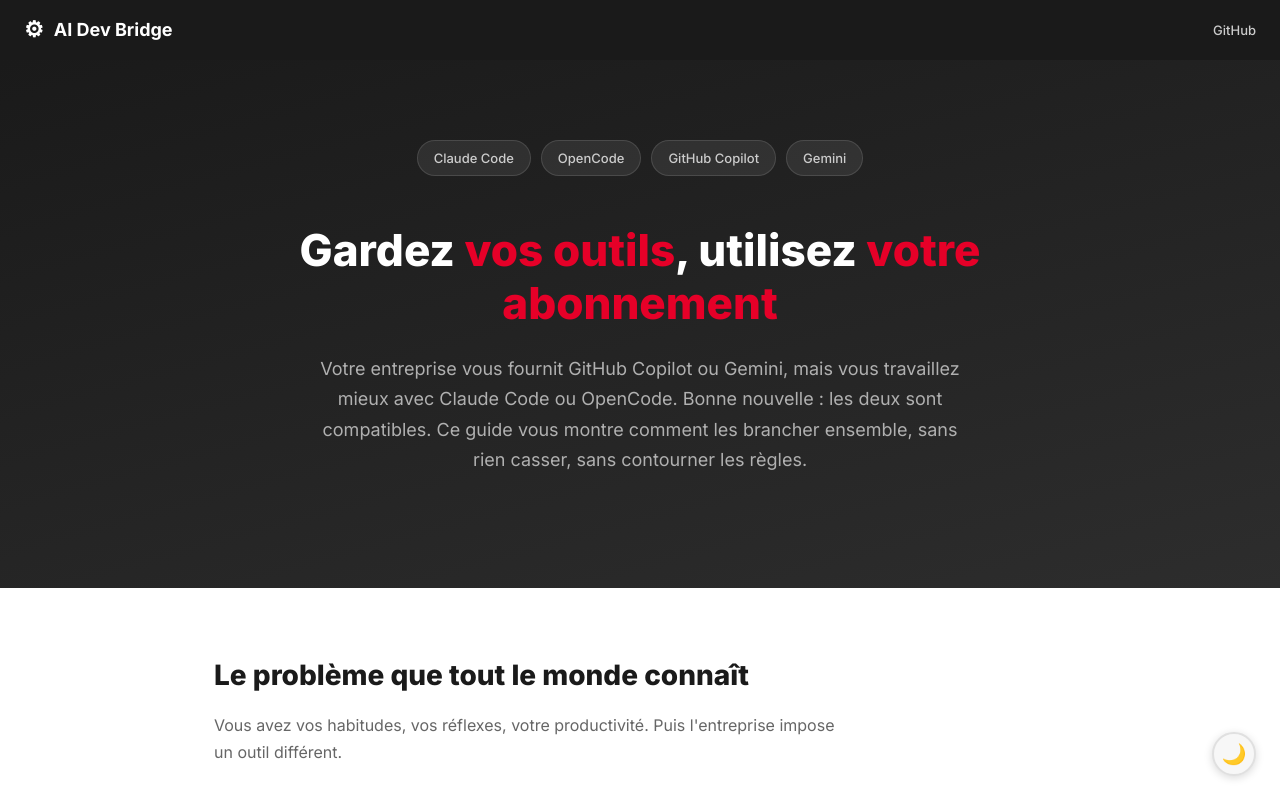
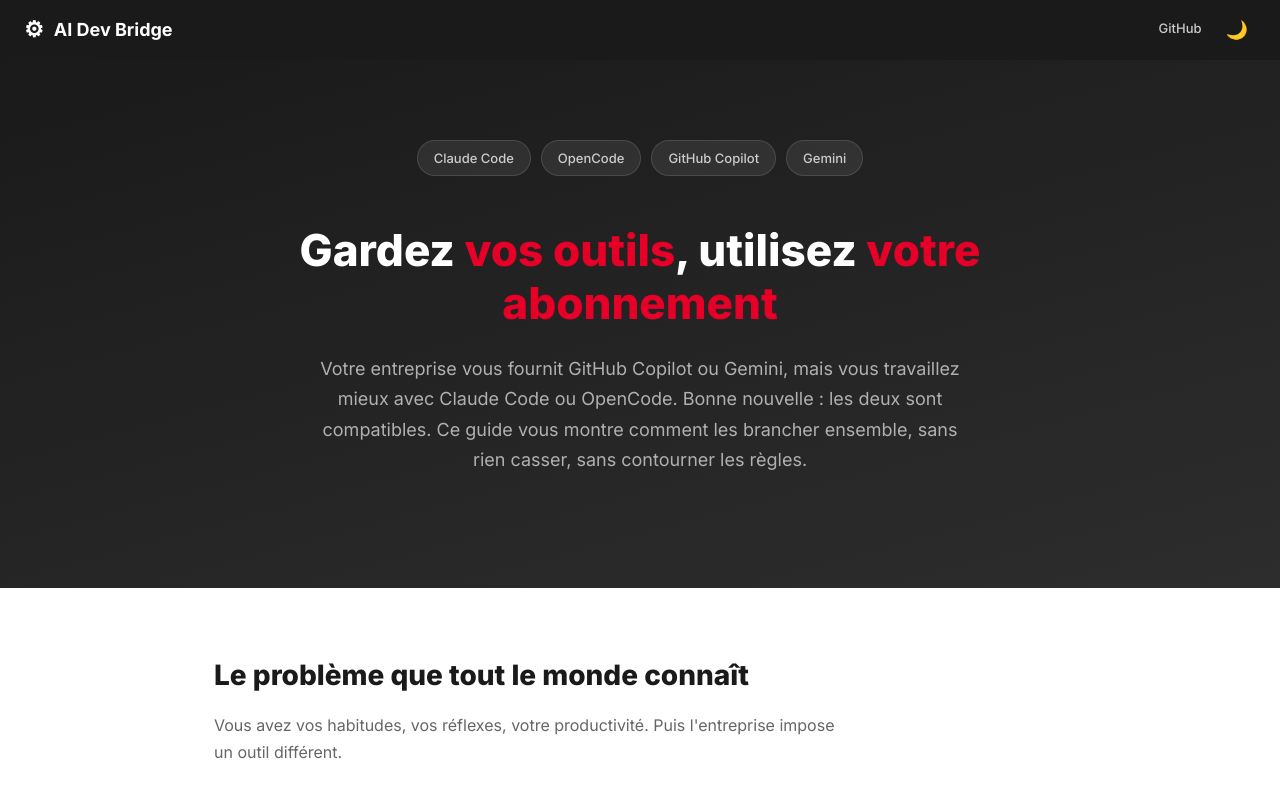
Before and after one commit to Anas-ZAHOURI/ai-dev-bridge, a website: page docs/index.html in a window 1280 px wide. Shown: the top 799 px of the page. Drawn offline with nearby package versions, Linux system fonts and the light colour scheme.

Commit message:
Ajouter lien accueil sur le logo, déplacer toggle dark mode dans le header
- Logo cliquable vers la page d'accueil sur toutes les sous-pages
- Toggle sombre/clair déplacé du coin flottant vers le header
- Couverture dark mode étendue (header, hero, footer, cards, tabs, steps)

```diff
--- a/docs/comparaison/css/style.css
+++ b/docs/comparaison/css/style.css
@@ -340,28 +340,23 @@ tr:hover td { background: var(--accent-light); }
 ::-webkit-scrollbar-thumb { background: var(--border-dark); border-radius: 4px; }
 ::-webkit-scrollbar-thumb:hover { background: var(--text-muted); }
 
-/* ===== Dark Mode Toggle Button ===== */
-.dark-mode-toggle {
-  position: fixed;
-  bottom: 24px;
-  right: 24px;
-  width: 44px;
-  height: 44px;
-  border-radius: 50%;
-  border: 2px solid var(--border);
-  background: var(--bg-card);
-  font-size: 20px;
+/* ===== Header logo link ===== */
+a.header-logo-link { text-decoration: none; color: inherit; display: flex; align-items: center; gap: 12px; }
+a.header-logo-link:hover { color: inherit; text-decoration: none; }
+
+/* ===== Dark Mode Toggle (header) ===== */
+.dark-mode-toggle-header {
+  background: none;
+  border: none;
+  font-size: 18px;
   cursor: pointer;
-  z-index: 200;
-  display: flex;
-  align-items: center;
-  justify-content: center;
-  box-shadow: 0 2px 8px rgba(0,0,0,.15);
-  transition: all .2s;
+  padding: 4px 8px;
+  border-radius: 6px;
+  transition: background .2s;
+  line-height: 1;
 }
-.dark-mode-toggle:hover {
-  transform: scale(1.1);
-  box-shadow: 0 4px 12px rgba(0,0,0,.25);
+.dark-mode-toggle-header:hover {
+  background: rgba(255,255,255,.1);
 }
 
 /* ===== Dark Mode ===== */
@@ -397,6 +392,35 @@ tr:hover td { background: var(--accent-light); }
   border-color: #404040;
   background: #2d2d2d;
 }
+[data-theme="dark"] .header {
+  background: #111111;
+}
+[data-theme="dark"] .hero {
+  background: linear-gradient(165deg, #111 0%, #1a1a1a 100%);
+}
+[data-theme="dark"] .footer {
+  border-color: #333;
+}
+[data-theme="dark"] .header-github {
+  color: #999;
+}
+[data-theme="dark"] .header-github:hover {
+  color: #fff;
+}
+[data-theme="dark"] .tab.active {
+  background: var(--accent);
+}
+[data-theme="dark"] .step {
+  background: #2d2d2d;
+  border-color: #404040;
+}
+[data-theme="dark"] .card {
+  background: #2d2d2d;
+  border-color: #404040;
+}
+[data-theme="dark"] .card:hover {
+  background: #333;
+}
 
 /* ===== Prism.js overrides ===== */
 pre[class*="language-"] { margin: 16px 0; border-radius: var(--radius); font-size: 13px; }
--- a/docs/css/style.css
+++ b/docs/css/style.css
@@ -340,28 +340,23 @@ tr:hover td { background: var(--accent-light); }
 ::-webkit-scrollbar-thumb { background: var(--border-dark); border-radius: 4px; }
 ::-webkit-scrollbar-thumb:hover { background: var(--text-muted); }
 
-/* ===== Dark Mode Toggle Button ===== */
-.dark-mode-toggle {
-  position: fixed;
-  bottom: 24px;
-  right: 24px;
-  width: 44px;
-  height: 44px;
-  border-radius: 50%;
-  border: 2px solid var(--border);
-  background: var(--bg-card);
-  font-size: 20px;
+/* ===== Header logo link ===== */
+a.header-logo-link { text-decoration: none; color: inherit; display: flex; align-items: center; gap: 12px; }
+a.header-logo-link:hover { color: inherit; text-decoration: none; }
+
+/* ===== Dark Mode Toggle (header) ===== */
+.dark-mode-toggle-header {
+  background: none;
+  border: none;
+  font-size: 18px;
   cursor: pointer;
-  z-index: 200;
-  display: flex;
-  align-items: center;
-  justify-content: center;
-  box-shadow: 0 2px 8px rgba(0,0,0,.15);
-  transition: all .2s;
+  padding: 4px 8px;
+  border-radius: 6px;
+  transition: background .2s;
+  line-height: 1;
 }
-.dark-mode-toggle:hover {
-  transform: scale(1.1);
-  box-shadow: 0 4px 12px rgba(0,0,0,.25);
+.dark-mode-toggle-header:hover {
+  background: rgba(255,255,255,.1);
 }
 
 /* ===== Dark Mode ===== */
@@ -397,6 +392,35 @@ tr:hover td { background: var(--accent-light); }
   border-color: #404040;
   background: #2d2d2d;
 }
+[data-theme="dark"] .header {
+  background: #111111;
+}
+[data-theme="dark"] .hero {
+  background: linear-gradient(165deg, #111 0%, #1a1a1a 100%);
+}
+[data-theme="dark"] .footer {
+  border-color: #333;
+}
+[data-theme="dark"] .header-github {
+  color: #999;
+}
+[data-theme="dark"] .header-github:hover {
+  color: #fff;
+}
+[data-theme="dark"] .tab.active {
+  background: var(--accent);
+}
+[data-theme="dark"] .step {
+  background: #2d2d2d;
+  border-color: #404040;
+}
+[data-theme="dark"] .card {
+  background: #2d2d2d;
+  border-color: #404040;
+}
+[data-theme="dark"] .card:hover {
+  background: #333;
+}
 
 /* ===== Prism.js overrides ===== */
 pre[class*="language-"] { margin: 16px 0; border-radius: var(--radius); font-size: 13px; }
--- a/docs/index.html
+++ b/docs/index.html
@@ -321,28 +321,23 @@
       .schema-arrow { transform: rotate(90deg); }
     }
 
-    /* ===== Dark Mode Toggle Button ===== */
-    .dark-mode-toggle {
-      position: fixed;
-      bottom: 24px;
-      right: 24px;
-      width: 44px;
-      height: 44px;
-      border-radius: 50%;
-      border: 2px solid var(--border);
-      background: var(--bg-card);
-      font-size: 20px;
+    /* ===== Header logo link ===== */
+    a.header-logo-link { text-decoration: none; color: inherit; display: flex; align-items: center; gap: 12px; }
+    a.header-logo-link:hover { color: inherit; text-decoration: none; }
+
+    /* ===== Dark Mode Toggle (header) ===== */
+    .dark-mode-toggle-header {
+      background: none;
+      border: none;
+      font-size: 18px;
       cursor: pointer;
-      z-index: 200;
-      display: flex;
-      align-items: center;
-      justify-content: center;
-      box-shadow: 0 2px 8px rgba(0,0,0,.15);
-      transition: all .2s;
+      padding: 4px 8px;
+      border-radius: 6px;
+      transition: background .2s;
+      line-height: 1;
     }
-    .dark-mode-toggle:hover {
-      transform: scale(1.1);
-      box-shadow: 0 4px 12px rgba(0,0,0,.25);
+    .dark-mode-toggle-header:hover {
+      background: rgba(255,255,255,.1);
     }
 
     /* ===== Dark Mode ===== */
@@ -364,6 +359,30 @@
     }
     [data-theme="dark"] .compliance {
       background: linear-gradient(135deg, #2d2d2d 0%, #3d1520 50%, #2d1a3d 100%);
+    }
+    [data-theme="dark"] .header {
+      background: #111111;
+    }
+    [data-theme="dark"] .hero {
+      background: linear-gradient(165deg, #111 0%, #1a1a1a 100%);
+    }
+    [data-theme="dark"] .footer {
+      border-color: #333;
+    }
+    [data-theme="dark"] .card {
+      background: #2d2d2d;
+      border-color: #404040;
+    }
+    [data-theme="dark"] .card:hover {
+      background: #333;
+    }
+    [data-theme="dark"] .problem-card {
+      background: #2d2d2d;
+      border-color: #404040;
+    }
+    [data-theme="dark"] .schema-box {
+      background: #2d2d2d;
+      border-color: #404040;
     }
     pre[class*="language-"] { margin: 16px 0; border-radius: var(--radius); font-size: 13px; }
     code[class*="language-"] { font-family: var(--font-mono); }
@@ -387,6 +406,7 @@
   </div>
   <div class="header-links">
     <a href="https://github.com/Anas-ZAHOURI/ai-dev-bridge" target="_blank">GitHub</a>
+    <button class="dark-mode-toggle-header" onclick="toggleDarkMode()" title="Basculer thème sombre/clair">🌙</button>
   </div>
 </header>
 
@@ -523,27 +543,26 @@
 </footer>
 
 <script>
-// ===== Dark Mode Toggle =====
-(function setupDarkMode() {
+// ===== Dark Mode =====
+function toggleDarkMode() {
+  var current = document.documentElement.getAttribute('data-theme');
+  var next = current === 'dark' ? 'light' : 'dark';
+  document.documentElement.setAttribute('data-theme', next);
+  localStorage.setItem('theme', next);
+  updateDarkModeIcon();
+}
+function updateDarkModeIcon() {
+  var btn = document.querySelector('.dark-mode-toggle-header');
+  if (btn) btn.innerHTML = document.documentElement.getAttribute('data-theme') === 'dark' ? '☀️' : '🌙';
+}
+(function initTheme() {
   var saved = localStorage.getItem('theme');
   if (saved) {
     document.documentElement.setAttribute('data-theme', saved);
   } else if (window.matchMedia('(prefers-color-scheme: dark)').matches) {
     document.documentElement.setAttribute('data-theme', 'dark');
   }
-
-  var btn = document.createElement('button');
-  btn.className = 'dark-mode-toggle';
-  btn.innerHTML = document.documentElement.getAttribute('data-theme') === 'dark' ? '☀️' : '🌙';
-  btn.title = 'Basculer thème sombre/clair';
-  btn.onclick = function() {
-    var current = document.documentElement.getAttribute('data-theme');
-    var next = current === 'dark' ? 'light' : 'dark';
-    document.documentElement.setAttribute('data-theme', next);
-    localStorage.setItem('theme', next);
-    btn.innerHTML = next === 'dark' ? '☀️' : '🌙';
-  };
-  document.body.appendChild(btn);
+  document.addEventListener('DOMContentLoaded', updateDarkModeIcon);
 })();
 </script>
 
--- a/docs/opencode/css/style.css
+++ b/docs/opencode/css/style.css
@@ -340,28 +340,23 @@ tr:hover td { background: var(--accent-light); }
 ::-webkit-scrollbar-thumb { background: var(--border-dark); border-radius: 4px; }
 ::-webkit-scrollbar-thumb:hover { background: var(--text-muted); }
 
-/* ===== Dark Mode Toggle Button ===== */
-.dark-mode-toggle {
-  position: fixed;
-  bottom: 24px;
-  right: 24px;
-  width: 44px;
-  height: 44px;
-  border-radius: 50%;
-  border: 2px solid var(--border);
-  background: var(--bg-card);
-  font-size: 20px;
+/* ===== Header logo link ===== */
+a.header-logo-link { text-decoration: none; color: inherit; display: flex; align-items: center; gap: 12px; }
+a.header-logo-link:hover { color: inherit; text-decoration: none; }
+
+/* ===== Dark Mode Toggle (header) ===== */
+.dark-mode-toggle-header {
+  background: none;
+  border: none;
+  font-size: 18px;
   cursor: pointer;
-  z-index: 200;
-  display: flex;
-  align-items: center;
-  justify-content: center;
-  box-shadow: 0 2px 8px rgba(0,0,0,.15);
-  transition: all .2s;
+  padding: 4px 8px;
+  border-radius: 6px;
+  transition: background .2s;
+  line-height: 1;
 }
-.dark-mode-toggle:hover {
-  transform: scale(1.1);
-  box-shadow: 0 4px 12px rgba(0,0,0,.25);
+.dark-mode-toggle-header:hover {
+  background: rgba(255,255,255,.1);
 }
 
 /* ===== Dark Mode ===== */
@@ -397,6 +392,35 @@ tr:hover td { background: var(--accent-light); }
   border-color: #404040;
   background: #2d2d2d;
 }
+[data-theme="dark"] .header {
+  background: #111111;
+}
+[data-theme="dark"] .hero {
+  background: linear-gradient(165deg, #111 0%, #1a1a1a 100%);
+}
+[data-theme="dark"] .footer {
+  border-color: #333;
+}
+[data-theme="dark"] .header-github {
+  color: #999;
+}
+[data-theme="dark"] .header-github:hover {
+  color: #fff;
+}
+[data-theme="dark"] .tab.active {
+  background: var(--accent);
+}
+[data-theme="dark"] .step {
+  background: #2d2d2d;
+  border-color: #404040;
+}
+[data-theme="dark"] .card {
+  background: #2d2d2d;
+  border-color: #404040;
+}
+[data-theme="dark"] .card:hover {
+  background: #333;
+}
 
 /* ===== Prism.js overrides ===== */
 pre[class*="language-"] { margin: 16px 0; border-radius: var(--radius); font-size: 13px; }
```
Also changed, not shown: docs/claude-code.html (+7 -4 lines), docs/comparaison/index.html (+7 -4 lines), docs/comparaison/js/app.js (+15 -17 lines), docs/js/app.js (+15 -17 lines), docs/opencode/index.html (+7 -4 lines), docs/opencode/js/app.js (+15 -17 lines).
